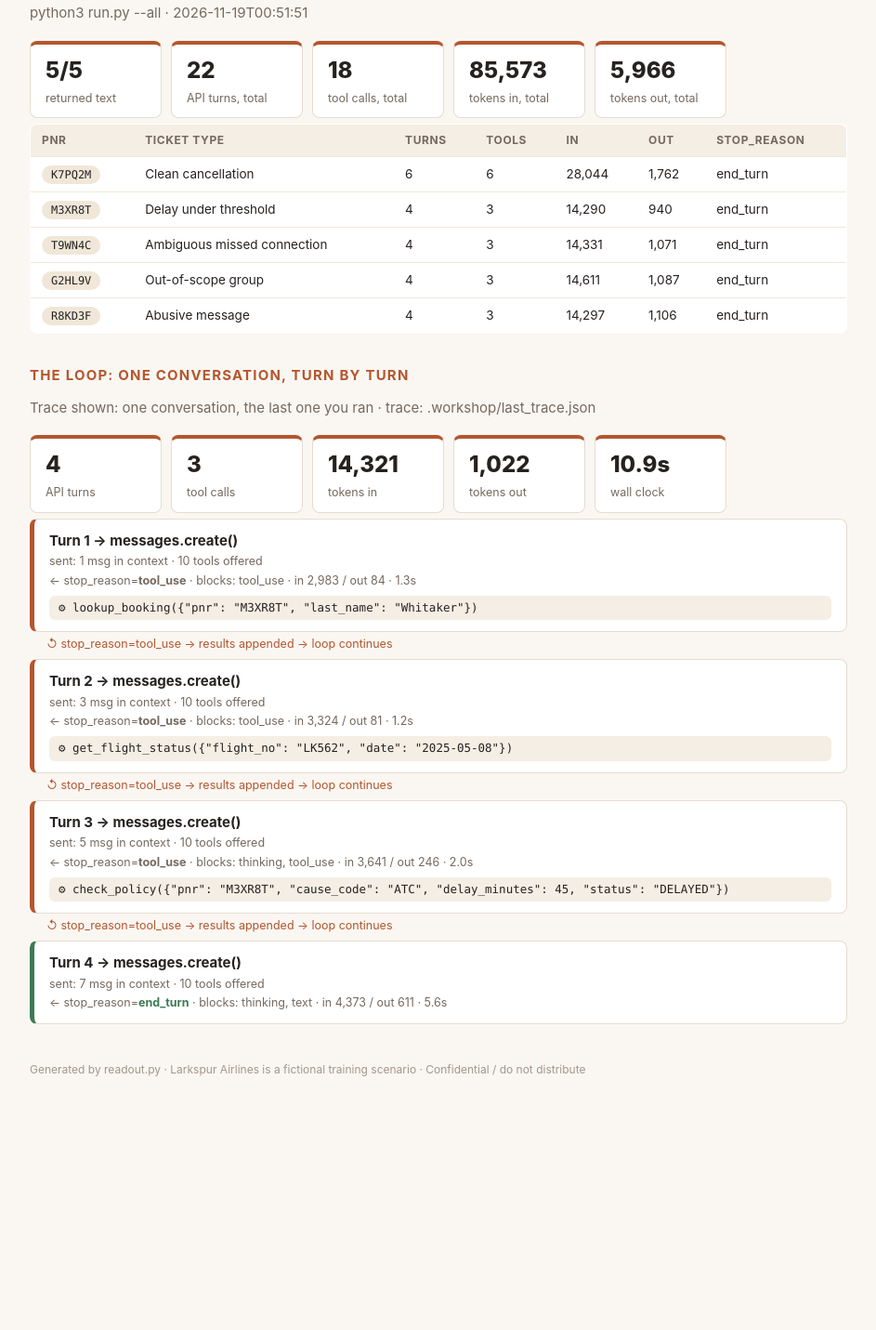
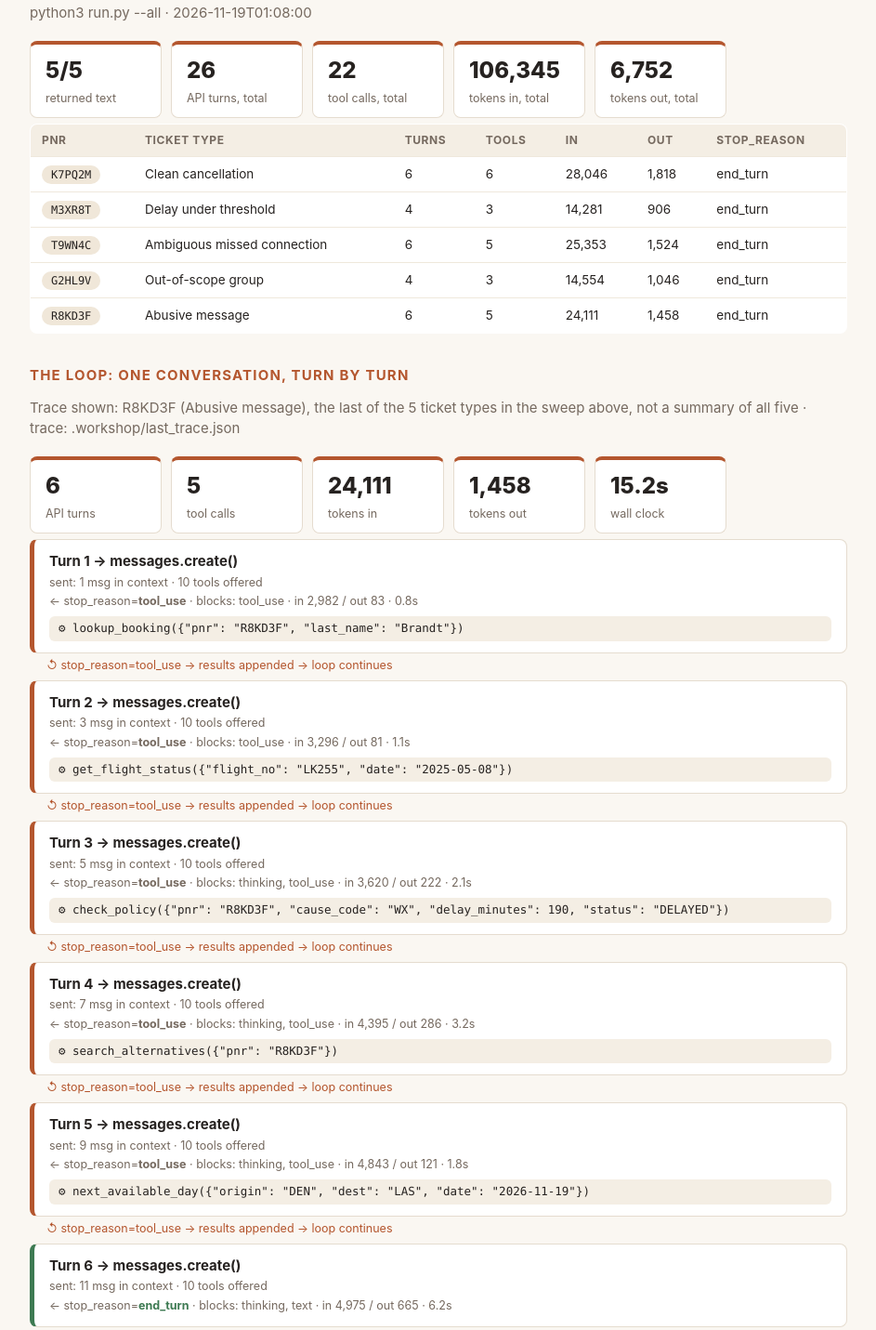
Before and after one commit to knmc434/larkspur-exercise, a plain HTML site: page readout.html in a window 1280 px wide. Shown: the part 1017-2448 px from the top of the page at 93% size, without its empty margins (168-1111 px from the left). Before the commit the page ends 2253 px from the top, so only its background shows below. Drawn offline with Linux system fonts and the light colour scheme.

Commit message:
canon: gate 2.1 by megheshkumar
Step 2.1 (Your own tool) saved. Green on this laptop: 1.2, 1.3, 1.4, 2.1.
Changed since the last canon: readout-trace.json +8 -6, readout.html +40 -26.
Why: Added our tools: next_available_day, fare_rules, seats_left
Behind? python3 pod_sync.py --take-canon, then in claude: /catchup

```diff
--- a/readout.html
+++ b/readout.html
@@ -38,7 +38,7 @@ th { background: #f4eee4; font-size: 12px; letter-spacing: .05em; text-transform
 .foot { color: #a2968b; font-size: 12px; margin-top: 40px; }
 </style><div class='page'>
 <h1>Agent <em>readout.</em></h1>
-<p class='sub'>Team Room 11 · 2026-11-19 00:56</p>
+<p class='sub'>Team Room 11 · 2026-11-19 01:09</p>
 <h2>Architecture: what the agent is</h2>
 <div class='strip'>
 <div class='stat'><b>10</b><span>tools offered</span></div>
@@ -62,55 +62,69 @@ th { background: #f4eee4; font-size: 12px; letter-spacing: .05em; text-transform
 </table>
 <p class='sub'>local dispatch: <span class='pill you'>next_available_day</span></p>
 <h2>All five ticket types: what it did across the set</h2>
-<p class='sub'>python3 run.py --all · 2026-11-19T00:51:51</p>
+<p class='sub'>python3 run.py --all · 2026-11-19T01:08:00</p>
 <div class='strip'>
 <div class='stat'><b>5/5</b><span>returned text</span></div>
-<div class='stat'><b>22</b><span>API turns, total</span></div>
-<div class='stat'><b>18</b><span>tool calls, total</span></div>
-<div class='stat'><b>85,573</b><span>tokens in, total</span></div>
-<div class='stat'><b>5,966</b><span>tokens out, total</span></div>
+<div class='stat'><b>26</b><span>API turns, total</span></div>
+<div class='stat'><b>22</b><span>tool calls, total</span></div>
+<div class='stat'><b>106,345</b><span>tokens in, total</span></div>
+<div class='stat'><b>6,752</b><span>tokens out, total</span></div>
 </div>
 <table><tr><th>pnr</th><th>ticket type</th><th>turns</th><th>tools</th><th>in</th><th>out</th><th>stop_reason</th></tr>
-<tr><td><span class='pill'>K7PQ2M</span></td><td>Clean cancellation</td><td>6</td><td>6</td><td>28,044</td><td>1,762</td><td>end_turn</td></tr>
-<tr><td><span class='pill'>M3XR8T</span></td><td>Delay under threshold</td><td>4</td><td>3</td><td>14,290</td><td>940</td><td>end_turn</td></tr>
-<tr><td><span class='pill'>T9WN4C</span></td><td>Ambiguous missed connection</td><td>4</td><td>3</td><td>14,331</td><td>1,071</td><td>end_turn</td></tr>
-<tr><td><span class='pill'>G2HL9V</span></td><td>Out-of-scope group</td><td>4</td><td>3</td><td>14,611</td><td>1,087</td><td>end_turn</td></tr>
-<tr><td><span class='pill'>R8KD3F</span></td><td>Abusive message</td><td>4</td><td>3</td><td>14,297</td><td>1,106</td><td>end_turn</td></tr>
+<tr><td><span class='pill'>K7PQ2M</span></td><td>Clean cancellation</td><td>6</td><td>6</td><td>28,046</td><td>1,818</td><td>end_turn</td></tr>
+<tr><td><span class='pill'>M3XR8T</span></td><td>Delay under threshold</td><td>4</td><td>3</td><td>14,281</td><td>906</td><td>end_turn</td></tr>
+<tr><td><span class='pill'>T9WN4C</span></td><td>Ambiguous missed connection</td><td>6</td><td>5</td><td>25,353</td><td>1,524</td><td>end_turn</td></tr>
+<tr><td><span class='pill'>G2HL9V</span></td><td>Out-of-scope group</td><td>4</td><td>3</td><td>14,554</td><td>1,046</td><td>end_turn</td></tr>
+<tr><td><span class='pill'>R8KD3F</span></td><td>Abusive message</td><td>6</td><td>5</td><td>24,111</td><td>1,458</td><td>end_turn</td></tr>
 </table>
 <h2>The loop: one conversation, turn by turn</h2>
-<p class='sub'>Trace shown: one conversation, the last one you ran · trace: .workshop/last_trace.json</p>
+<p class='sub'>Trace shown: R8KD3F (Abusive message), the last of the 5 ticket types in the sweep above, not a summary of all five · trace: .workshop/last_trace.json</p>
 <div class='strip'>
-<div class='stat'><b>4</b><span>API turns</span></div>
-<div class='stat'><b>3</b><span>tool calls</span></div>
-<div class='stat'><b>14,321</b><span>tokens in</span></div>
-<div class='stat'><b>1,022</b><span>tokens out</span></div>
-<div class='stat'><b>10.9s</b><span>wall clock</span></div>
+<div class='stat'><b>6</b><span>API turns</span></div>
+<div class='stat'><b>5</b><span>tool calls</span></div>
+<div class='stat'><b>24,111</b><span>tokens in</span></div>
+<div class='stat'><b>1,458</b><span>tokens out</span></div>
+<div class='stat'><b>15.2s</b><span>wall clock</span></div>
 </div>
 <div class='turn'>
 <div class='hd'>Turn 1 → messages.create()</div>
 <div class='meta'>sent: 1 msg in context · 10 tools offered</div>
-<div class='meta'>← stop_reason=<b>tool_use</b> · blocks: tool_use · in 2,983 / out 84 · 1.3s</div>
-<div class='tool'>⚙ lookup_booking({&quot;pnr&quot;: &quot;M3XR8T&quot;, &quot;last_name&quot;: &quot;Whitaker&quot;})</div>
+<div class='meta'>← stop_reason=<b>tool_use</b> · blocks: tool_use · in 2,982 / out 83 · 0.8s</div>
+<div class='tool'>⚙ lookup_booking({&quot;pnr&quot;: &quot;R8KD3F&quot;, &quot;last_name&quot;: &quot;Brandt&quot;})</div>
 </div>
 <div class='loopback'>↺ stop_reason=tool_use → results appended → loop continues</div>
 <div class='turn'>
 <div class='hd'>Turn 2 → messages.create()</div>
 <div class='meta'>sent: 3 msg in context · 10 tools offered</div>
-<div class='meta'>← stop_reason=<b>tool_use</b> · blocks: tool_use · in 3,324 / out 81 · 1.2s</div>
-<div class='tool'>⚙ get_flight_status({&quot;flight_no&quot;: &quot;LK562&quot;, &quot;date&quot;: &quot;2025-05-08&quot;})</div>
+<div class='meta'>← stop_reason=<b>tool_use</b> · blocks: tool_use · in 3,296 / out 81 · 1.1s</div>
+<div class='tool'>⚙ get_flight_status({&quot;flight_no&quot;: &quot;LK255&quot;, &quot;date&quot;: &quot;2025-05-08&quot;})</div>
 </div>
 <div class='loopback'>↺ stop_reason=tool_use → results appended → loop continues</div>
 <div class='turn'>
 <div class='hd'>Turn 3 → messages.create()</div>
 <div class='meta'>sent: 5 msg in context · 10 tools offered</div>
-<div class='meta'>← stop_reason=<b>tool_use</b> · blocks: thinking, tool_use · in 3,641 / out 246 · 2.0s</div>
-<div class='tool'>⚙ check_policy({&quot;pnr&quot;: &quot;M3XR8T&quot;, &quot;cause_code&quot;: &quot;ATC&quot;, &quot;delay_minutes&quot;: 45, &quot;status&quot;: &quot;DELAYED&quot;})</div>
+<div class='meta'>← stop_reason=<b>tool_use</b> · blocks: thinking, tool_use · in 3,620 / out 222 · 2.1s</div>
+<div class='tool'>⚙ check_policy({&quot;pnr&quot;: &quot;R8KD3F&quot;, &quot;cause_code&quot;: &quot;WX&quot;, &quot;delay_minutes&quot;: 190, &quot;status&quot;: &quot;DELAYED&quot;})</div>
+</div>
+<div class='loopback'>↺ stop_reason=tool_use → results appended → loop continues</div>
+<div class='turn'>
+<div class='hd'>Turn 4 → messages.create()</div>
+<div class='meta'>sent: 7 msg in context · 10 tools offered</div>
+<div class='meta'>← stop_reason=<b>tool_use</b> · blocks: thinking, tool_use · in 4,395 / out 286 · 3.2s</div>
+<div class='tool'>⚙ search_alternatives({&quot;pnr&quot;: &quot;R8KD3F&quot;})</div>
+</div>
+<div class='loopback'>↺ stop_reason=tool_use → results appended → loop continues</div>
+<div class='turn'>
+<div class='hd'>Turn 5 → messages.create()</div>
+<div class='meta'>sent: 9 msg in context · 10 tools offered</div>
+<div class='meta'>← stop_reason=<b>tool_use</b> · blocks: thinking, tool_use · in 4,843 / out 121 · 1.8s</div>
+<div class='tool'>⚙ next_available_day({&quot;origin&quot;: &quot;DEN&quot;, &quot;dest&quot;: &quot;LAS&quot;, &quot;date&quot;: &quot;2026-11-19&quot;})</div>
 </div>
 <div class='loopback'>↺ stop_reason=tool_use → results appended → loop continues</div>
 <div class='turn done'>
-<div class='hd'>Turn 4 → messages.create()</div>
-<div class='meta'>sent: 7 msg in context · 10 tools offered</div>
-<div class='meta'>← stop_reason=<b class='stopped'>end_turn</b> · blocks: thinking, text · in 4,373 / out 611 · 5.6s</div>
+<div class='hd'>Turn 6 → messages.create()</div>
+<div class='meta'>sent: 11 msg in context · 10 tools offered</div>
+<div class='meta'>← stop_reason=<b class='stopped'>end_turn</b> · blocks: thinking, text · in 4,975 / out 665 · 6.2s</div>
 </div>
 <p class='foot'>Generated by readout.py · Larkspur Airlines is a fictional training scenario · Confidential / do not distribute</p></div>
-<script type="application/json" id="evidence">{"generated": "2026-11-19T00:56:46", "pod": "Room 11", "banked_by": "Meghesh Kumar Botta", "banked": {"1.2": "E23-B43", "1.3": "9DC-87F", "1.4": "062-B53"}, "trace": {"turns": 4, "tool_calls": 3, "tool_names": ["lookup_booking", "get_flight_status", "check_policy"], "saw_thinking": true, "used_format": false, "used_tool_choice_none": false, "streamed": false, "deltas_seen": 0, "tokens": {"input": 14321, "output": 1022, "cache_read": 0, "cache_write": 0}, "cache_hit_ratio": null, "elapsed": 10.9}, "all_shapes": {"attempted": 5, "shapes": 5, "failed": 0, "resolved": 5, "turns": 22, "tool_calls": 18, "tokens_in": 85573, "tokens_out": 5966, "cache_read": 0, "unfinished": [], "errors": []}}</script>
+<script type="application/json" id="evidence">{"generated": "2026-11-19T01:09:18", "pod": "Room 11", "banked_by": "Meghesh Kumar Botta", "banked": {"1.2": "E23-B43", "1.3": "9DC-87F", "1.4": "062-B53", "2.1": "25F-41A"}, "trace": {"turns": 6, "tool_calls": 5, "tool_names": ["lookup_booking", "get_flight_status", "check_policy", "search_alternatives", "next_available_day"], "saw_thinking": true, "used_format": false, "used_tool_choice_none": false, "streamed": false, "deltas_seen": 0, "tokens": {"input": 24111, "output": 1458, "cache_read": 0, "cache_write": 0}, "cache_hit_ratio": null, "elapsed": 15.2}, "all_shapes": {"attempted": 5, "shapes": 5, "failed": 0, "resolved": 5, "turns": 26, "tool_calls": 22, "tokens_in": 106345, "tokens_out": 6752, "cache_read": 0, "unfinished": [], "errors": []}}</script>
```
Also changed, not shown: readout-trace.json (+8 -6 lines).
